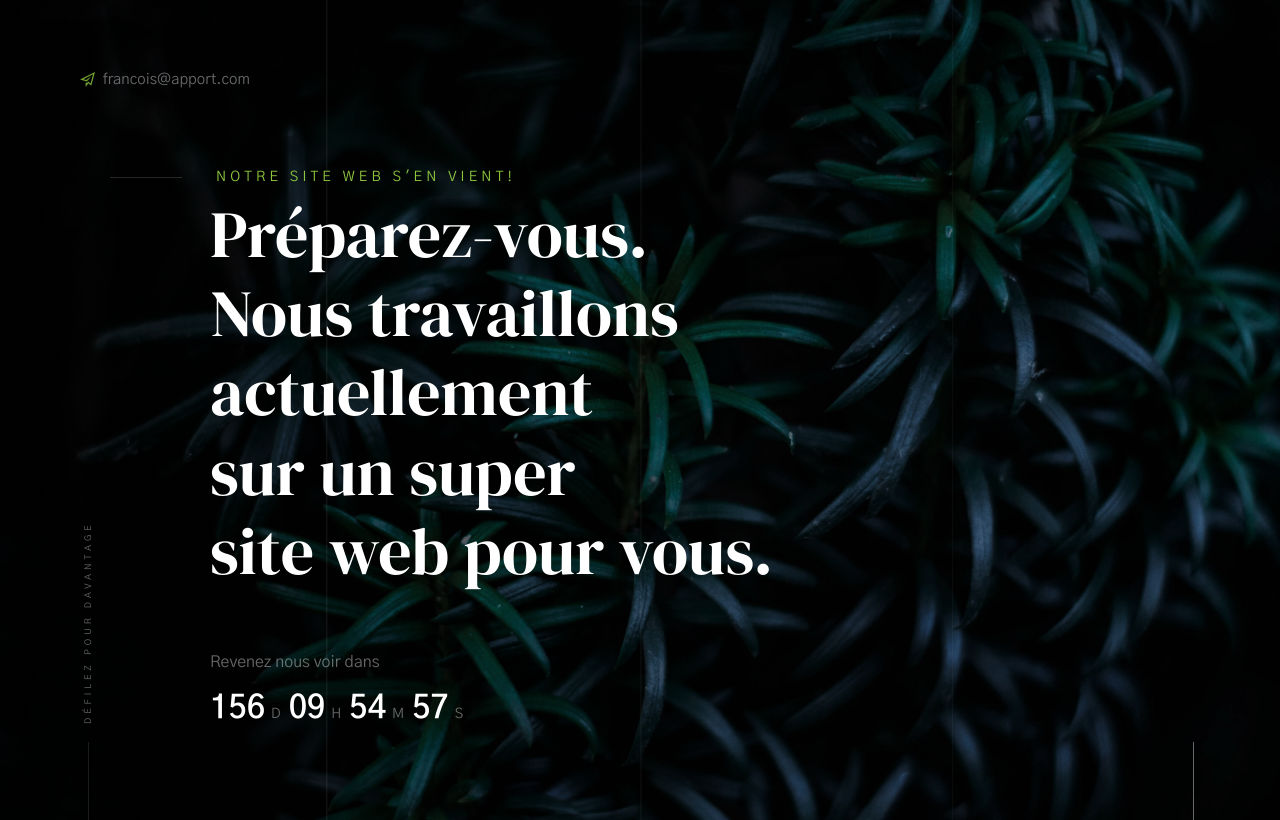
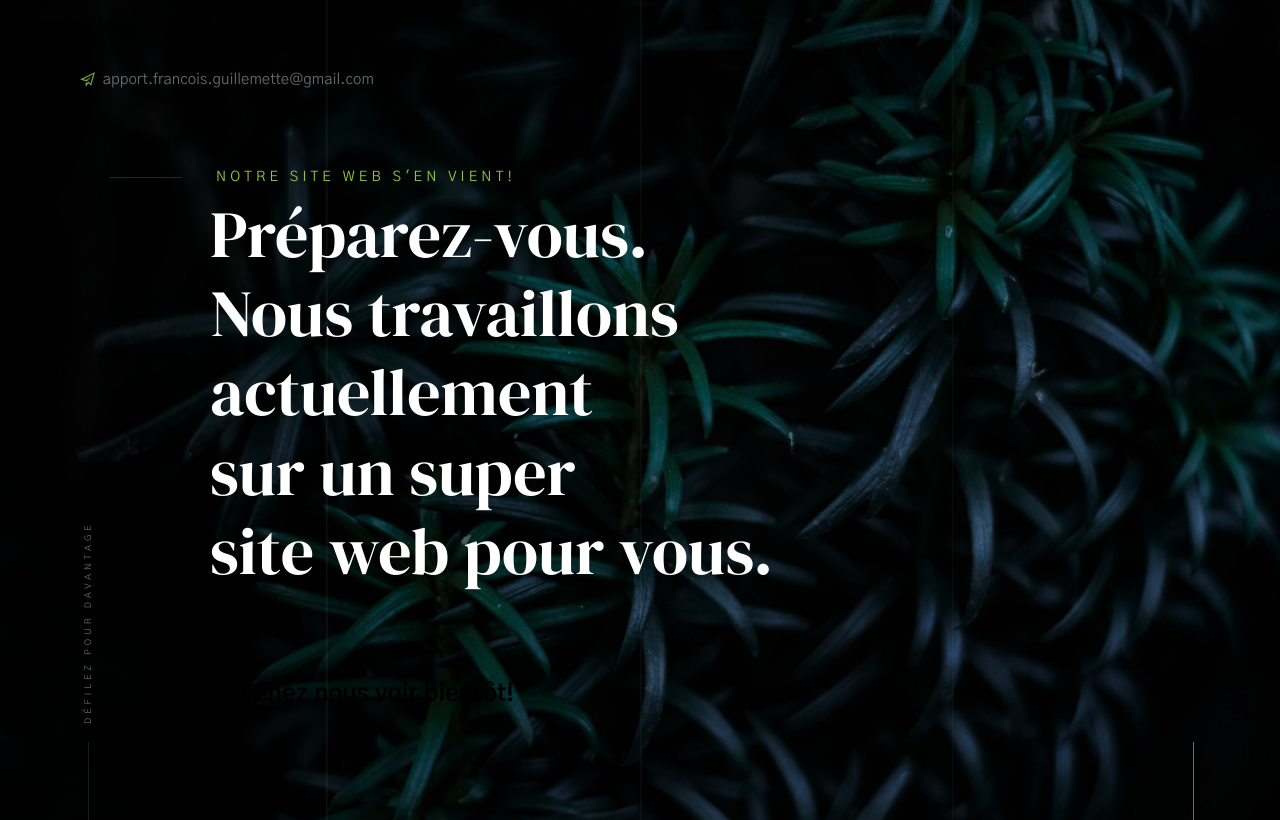
Before and after one commit to francoisguillemette/francoisguillemette.github.io, a plain HTML site: page index.html in a window 1280 px wide. Drawn offline with Linux system fonts and the light colour scheme.

Commit message:
Update index.html

```diff
--- a/index.html
+++ b/index.html
@@ -57,7 +57,7 @@
 
         <div class="header-email">
             <svg xmlns="http://www.w3.org/2000/svg" width="24" height="24" viewBox="0 0 24 24"><path d="M0 12l11 3.1 7-8.1-8.156 5.672-4.312-1.202 15.362-7.68-3.974 14.57-3.75-3.339-2.17 2.925v-.769l-2-.56v7.383l4.473-6.031 4.527 4.031 6-22z"/></svg>
-            <a href="mailto:#0">francois@apport.com</a>
+            <a href="mailto:#0">apport.francois.guillemette@gmail.com</a>
         </div>
 
     </header> <!-- end s-header -->
@@ -93,9 +93,9 @@
                 <div class="intro-content__bottom">
 
                     <div class="intro-content__counter-wrap">
-                        <h4>Revenez nous voir dans</h4>
+                        <h3>Revenez nous voir bientôt!</h3>
 
-                        <div class="counter">
+<!--                         <div class="counter">
                             <div class="counter__time days">
                                 156
                                 <span>D</span>
```
